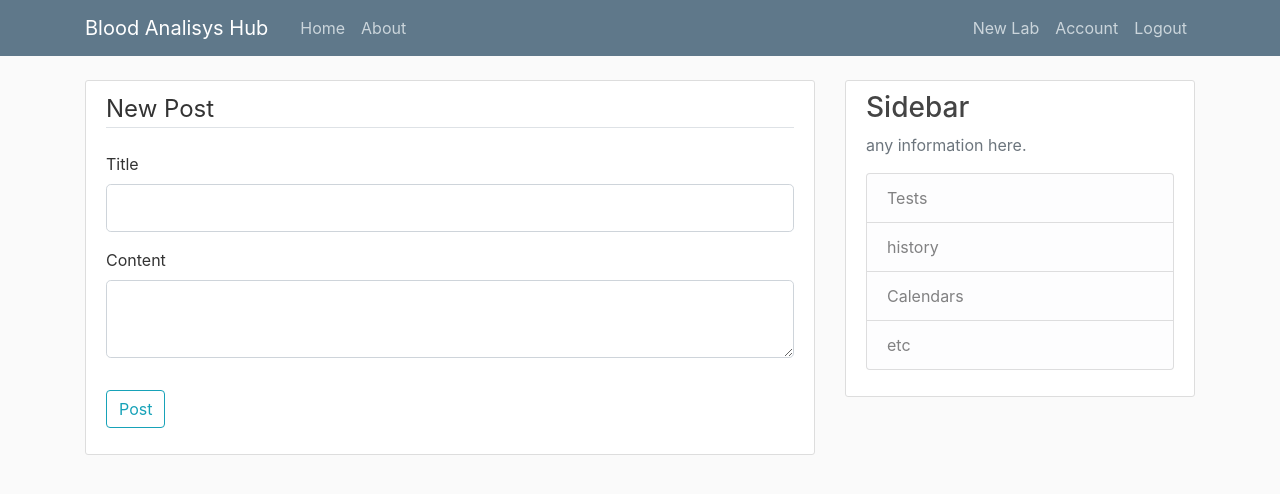
After one commit to Connoisseur01/BloodAnalysis_Hub, a Flask app: page /new in a window 1280 px wide. The commit adds this page. Shown: the top 494 px of the page. Run offline with Flask 3, Linux system fonts and the light colour scheme; the visitor is signed in with stand-in values (Sample User, id 1); some libraries are stand-ins or nearby versions.

Commit message:
Create Read Update Delete Posts

```diff
--- a/blood_analysis_hub/forms.py
+++ b/blood_analysis_hub/forms.py
@@ -1,7 +1,7 @@
 from flask_wtf import FlaskForm
 from flask_wtf.file import FileField, FileAllowed
 from flask_login import current_user
-from wtforms import StringField, PasswordField, SubmitField, BooleanField
+from wtforms import StringField, PasswordField, SubmitField, BooleanField, TextAreaField
 from wtforms.validators import DataRequired, Length, Email, equal_to, ValidationError
 from blood_analysis_hub.models import User
 
@@ -48,3 +48,8 @@ class UpdateAccountForm(FlaskForm):
             user = User.query.filter_by(email=email.data).first()
             if user:
                 raise ValidationError('This email address is already in use')
+
+class PostForm(FlaskForm):
+    title = StringField('Title', validators=[DataRequired()])
+    content = TextAreaField('Content', validators=[DataRequired()])
+    submit = SubmitField('Post')
--- a/blood_analysis_hub/routes.py
+++ b/blood_analysis_hub/routes.py
@@ -1,28 +1,14 @@
 import os
 import secrets
-from flask import render_template, url_for, flash, redirect, request
+from flask import render_template, url_for, flash, redirect, request, abort
 from . import app, db, bcrypt
-from blood_analysis_hub.forms import RegistrationForm, LoginForm, UpdateAccountForm
+from blood_analysis_hub.forms import RegistrationForm, LoginForm, UpdateAccountForm, PostForm
 from blood_analysis_hub.models import User, Post
 from flask_login import login_user, current_user, logout_user, login_required
 
-posts = [
-    {
-        'author': 'Patryk',
-        'title': 'Post 1',
-        'content': 'blood test',
-        'date': 'October 22 2023'
-    },
-    {
-        'author': 'Michał',
-        'title': 'Post 2',
-        'content': 'different blood test',
-        'date': 'November 30 2023'
-    }
-]
-
 @app.route("/")
 def home():
+    posts = Post.query.all()
     return render_template('home.html', posts=posts)
 
 @app.route("/about")
@@ -89,3 +75,50 @@ def account():
     image_file = url_for('static', filename=f'profile_pics/{current_user.image_file}')
     return render_template('account.html', title='Account',
                            image_file=image_file, form=form)
+
+@app.route("/new", methods=['GET', 'POST'])
+@login_required
+def new_lab():
+    form = PostForm()
+    if form.validate_on_submit():
+        post = Post(title = form.title.data, content=form.content.data, author=current_user)
+        db.session.add(post)
+        db.session.commit()
+        flash('Your post has been created', 'success')
+        return redirect(url_for('home'))
+    return render_template('create_post.html', title='New Lab', form=form, legend='New Post')
+
+@app.route("/post/<int:post_id>")
+def post(post_id):
+    post = Post.query.get_or_404(post_id)
+    return render_template('post.html', title=post.title, post=post)
+
+@app.route("/post/<int:post_id>/update", methods=['GET', 'POST'])
+@login_required
+def update_post(post_id):
+    post = Post.query.get_or_404(post_id)
+    if post.author != current_user:
+        abort(403)
+    form = PostForm()
+    if form.validate_on_submit():
+        post.title = form.title.data
+        post.content = form.content.data
+        db.session.commit()
+        flash('successfully updated!', 'success')
+        return redirect(url_for('post', post_id=post.id))
+    elif request.method == 'GET':
+        form.title.data = post.title
+        form.content.data = post.content
+    return render_template('create_post.html', title='Update Lab',
+                           form=form, legend='Update Post')
+
+@app.route("/post/<int:post_id>/delete", methods=['GET', 'POST'])
+@login_required
+def delete_post(post_id):
+    post = Post.query.get_or_404(post_id)
+    if post.author != current_user:
+        abort(403)
+    db.session.delete(post)
+    db.session.commit()
+    flash('successfully deleted!', 'success')
+    return redirect(url_for('home'))
--- /dev/null
+++ b/blood_analysis_hub/templates/create_post.html
@@ -0,0 +1,22 @@
+{% extends "layout.html" %}
+{% block content %}
+    <div class="content-section">
+        <form method="POST" action="">
+            {{ form.hidden_tag() }}
+            <fieldset class="form-group">
+                <Legend class="border-bottom mb-4">{{ legend }}</Legend>
+                <div class="form-group">
+                    {{ form.title.label(class="form-control-label") }}
+                    {{ form.title(class="form-control form-control-lg") }}
+                </div>
+                <div class="form-group">
+                    {{ form.content.label(class="form-control-label") }}
+                    {{ form.content(class="form-control form-control-lg") }}
+                </div>
+            </fieldset>
+            <div class="form-group">
+                {{ form.submit(class="btn btn-outline-info") }}
+            </div>
+        </form>
+    </div>
+{% endblock content %}
--- a/blood_analysis_hub/templates/home.html
+++ b/blood_analysis_hub/templates/home.html
@@ -1,8 +1,7 @@
 {% extends "layout.html" %}
 {% block content %}
     {% for post in posts %}
-        <h1>{{ post.title }}</h1>
-        <p>By {{ post.author }} on {{ post.date }}</p>
-        <p>{{ post.content }}</p>
+        <a href="{{ url_for('post', post_id=post.id) }}">{{ post.title }}</a>
+        <p>By {{ post.author.username }} on {{ post.date_posted.strftime('%Y-%m-%d') }}</p>
     {% endfor %}
 {% endblock content %}
--- a/blood_analysis_hub/templates/layout.html
+++ b/blood_analysis_hub/templates/layout.html
@@ -33,6 +33,7 @@
               <!-- Navbar Right Side -->
               <div class="navbar-nav">
                 {% if current_user.is_authenticated %}
+                <a class="nav-item nav-link" href="{{ url_for('new_lab') }}">New Lab</a>
                 <a class="nav-item nav-link" href="{{ url_for('account') }}">Account</a>
                 <a class="nav-item nav-link" href="{{ url_for('logout') }}">Logout</a>
                 {% else %}
```
Also changed, not shown: blood_analysis_hub/templates/post.html (added, +12 -0 lines).
